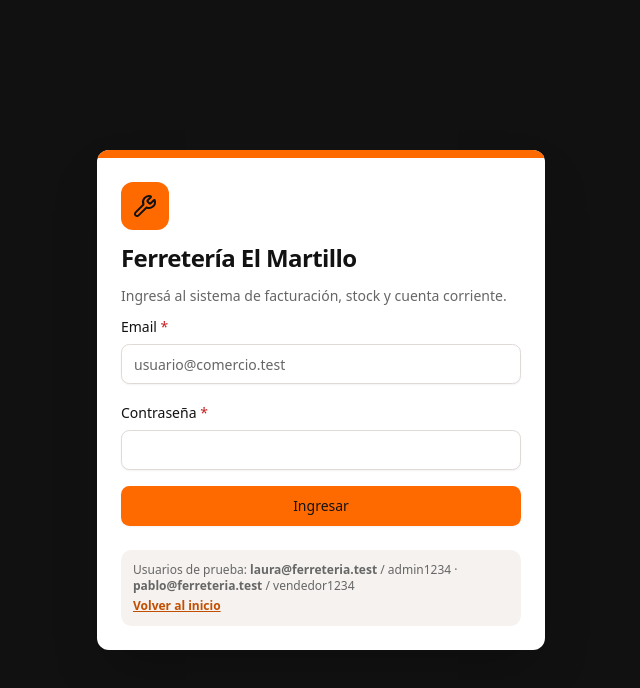
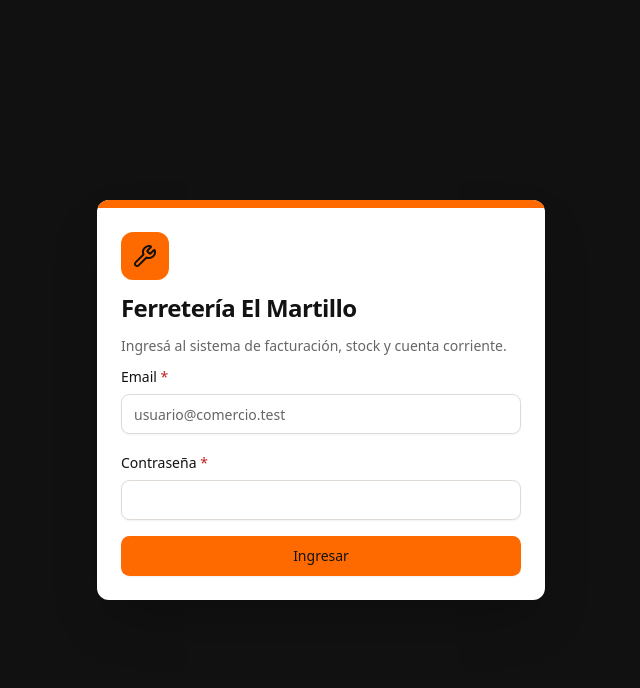
Before and after one commit to Inovax-cito/TP5-, a Next.js app: page /login in a window 1280 px wide. Shown: the top 688 px of the page, without its empty margins (319-959 px from the left). Built offline with nearby package versions, Linux system fonts and the light colour scheme.

Commit message:
Quitar usuarios de prueba y enlace de inicio del login

```diff
--- a/src/components/auth/login-form.tsx
+++ b/src/components/auth/login-form.tsx
@@ -2,7 +2,6 @@
 
 import { useState } from "react";
 import { useRouter, useSearchParams } from "next/navigation";
-import Link from "next/link";
 import { Wrench } from "lucide-react";
 import { toast } from "sonner";
 import { Button } from "@/components/ui/button";
@@ -81,14 +80,6 @@ export function LoginForm() {
               {cargando ? "Ingresando…" : "Ingresar"}
             </Button>
           </form>
-          <p className="mt-6 rounded-lg bg-muted p-3 text-xs text-muted-foreground">
-            Usuarios de prueba: <strong>laura@ferreteria.test</strong> / admin1234 ·{" "}
-            <strong>pablo@ferreteria.test</strong> / vendedor1234
-            <br />
-            <Link href="/" className="mt-1 inline-block font-semibold text-primaryText underline">
-              Volver al inicio
-            </Link>
-          </p>
         </CardContent>
       </Card>
     </div>
```
